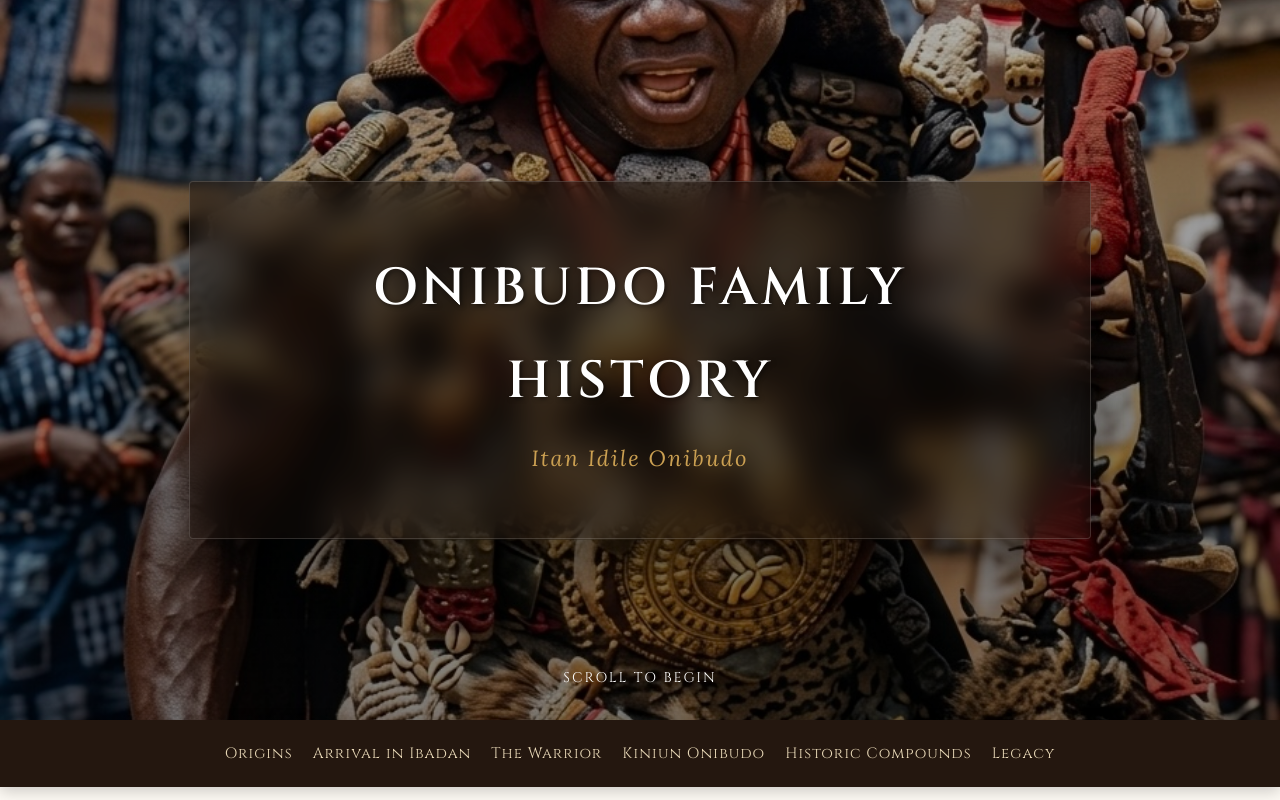
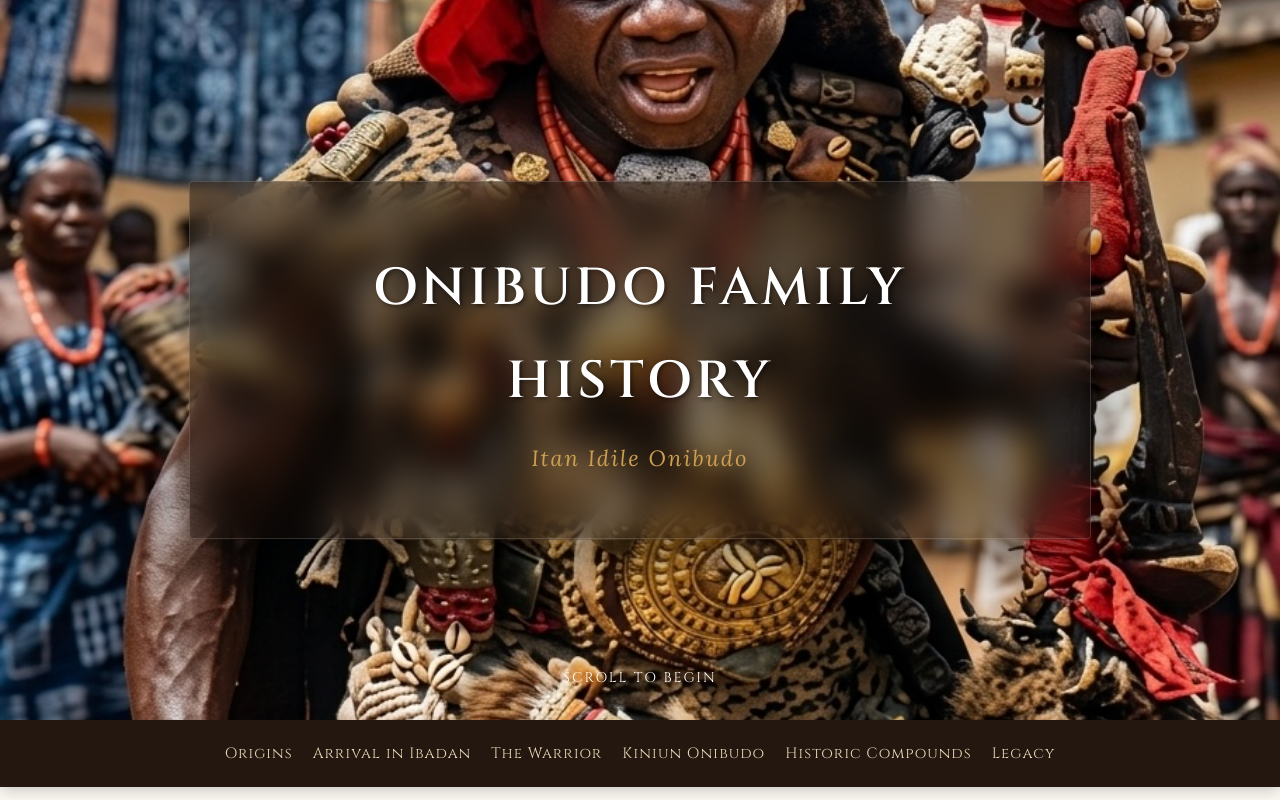
Before and after one commit to olamicreas/onibudo-family-history, a plain HTML site: page index.html in a window 1280 px wide. Shown: the top 800 px of the page. Drawn offline with Linux system fonts and the light colour scheme.

Commit message:
Update index.html

```diff
--- a/index.html
+++ b/index.html
@@ -41,7 +41,7 @@ h1, h2, h3, h4 {
 
 /* --- Hero Section with Perfect Blur --- */
 .hero {
-    background: linear-gradient(rgba(0, 0, 0, 0.3), rgba(0, 0, 0, 0.5)), url('ib.jpg');
+    background: url('ib.jpg');
     background-size: cover;
     background-position: center;
     background-attachment: fixed; /* Parallax effect */
```
